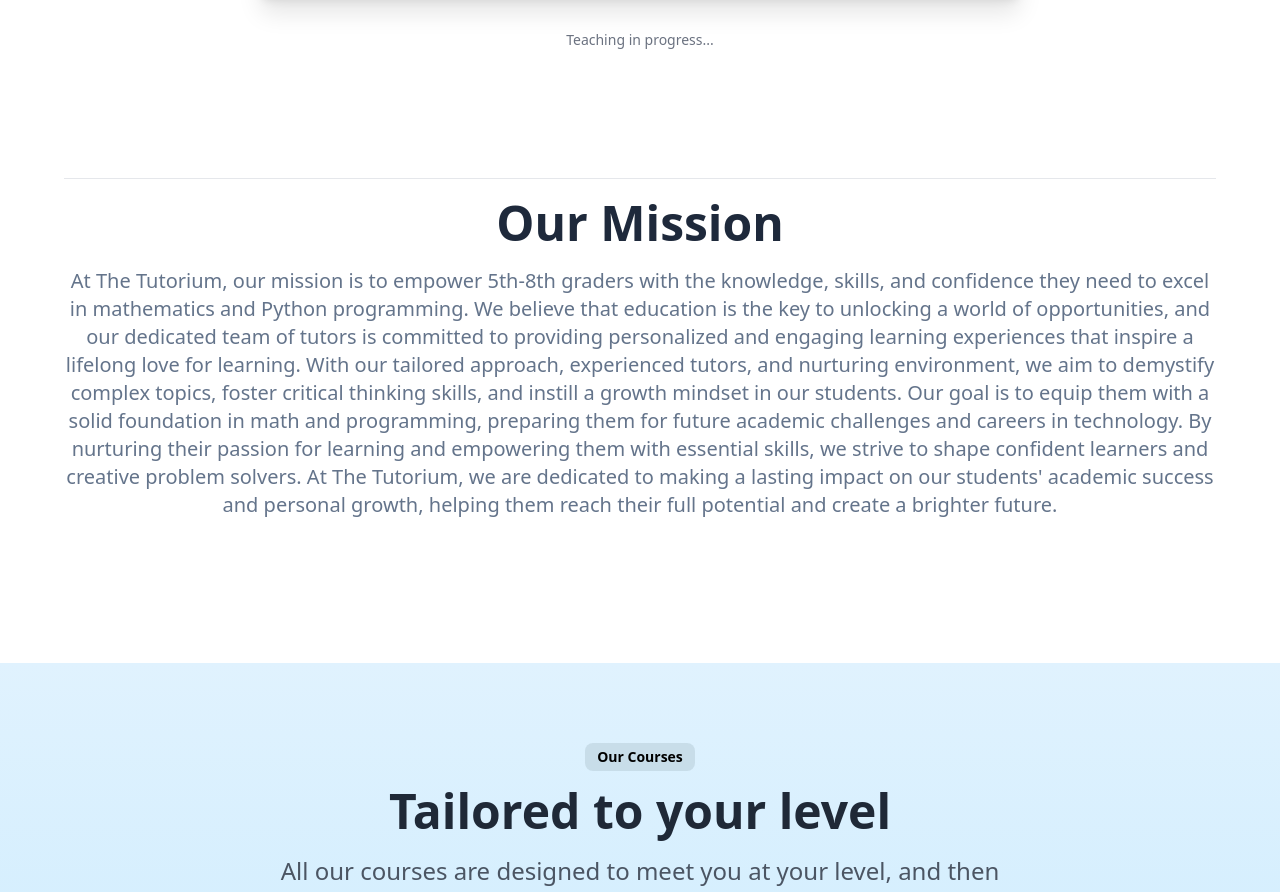
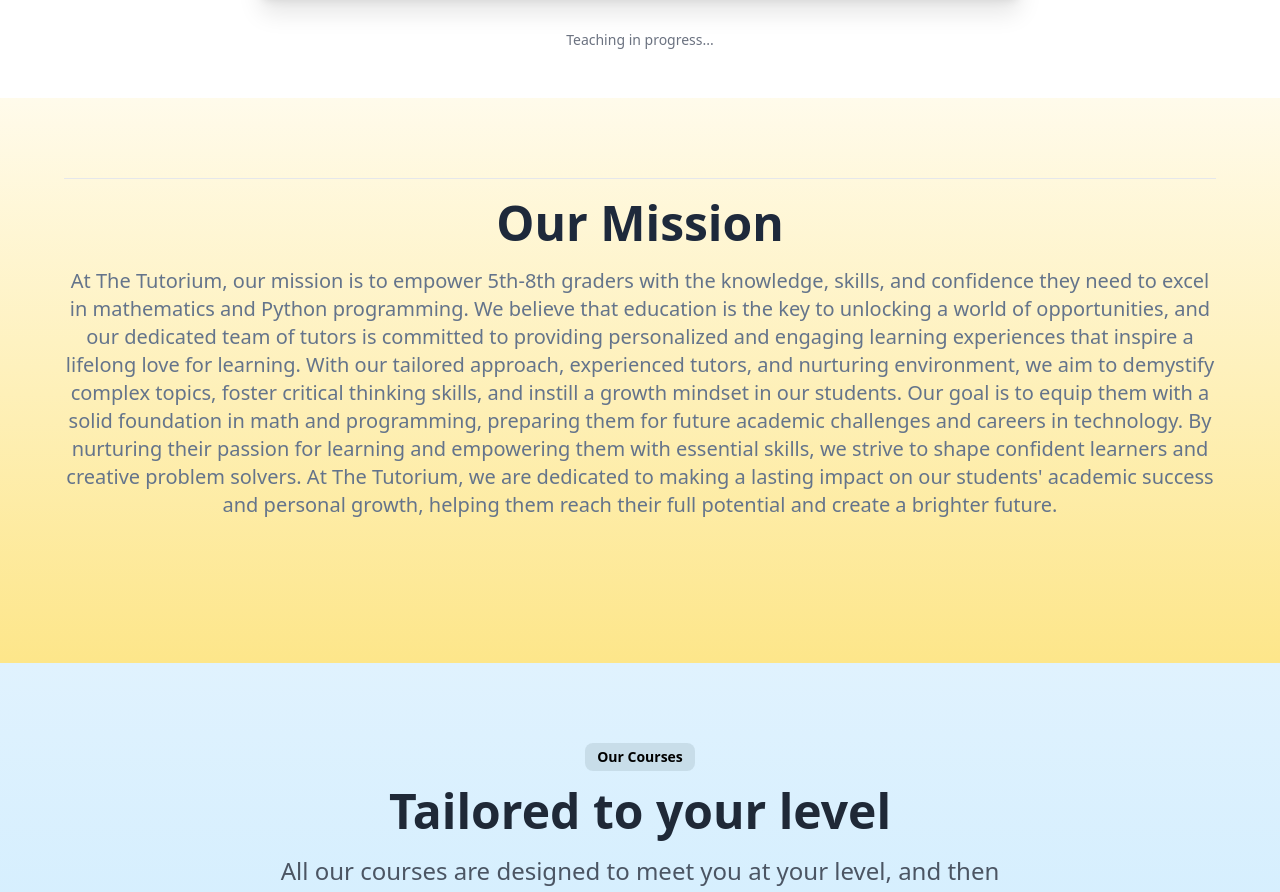
Before and after one commit to the-tutorium/the-tutorium-website, a Next.js app: page / in a window 1280 px wide. Shown: the part 958-1850 px from the top of the page. Built offline with nearby package versions, Linux system fonts and the light colour scheme.

Commit message:
mission background

```diff
--- a/components/Mission.js
+++ b/components/Mission.js
@@ -1,6 +1,6 @@
 export default function Mission() {
 	return (
-		<section id="mission" className="py-20 bg-white">
+		<section id="mission" className="py-20 bg-gradient-to-t to-amber-50 from-amber-200">
 			<div className="max-w-6xl mx-8 md:mx-10 lg:mx-20 xl:mx-auto">
 				<div className="transition duration-500 ease-in-out transform scale-100 translate-x-0 translate-y-0 opacity-100">
 					<div className="mb-12 space-y-5 md:mb-16 md:text-center">
```
